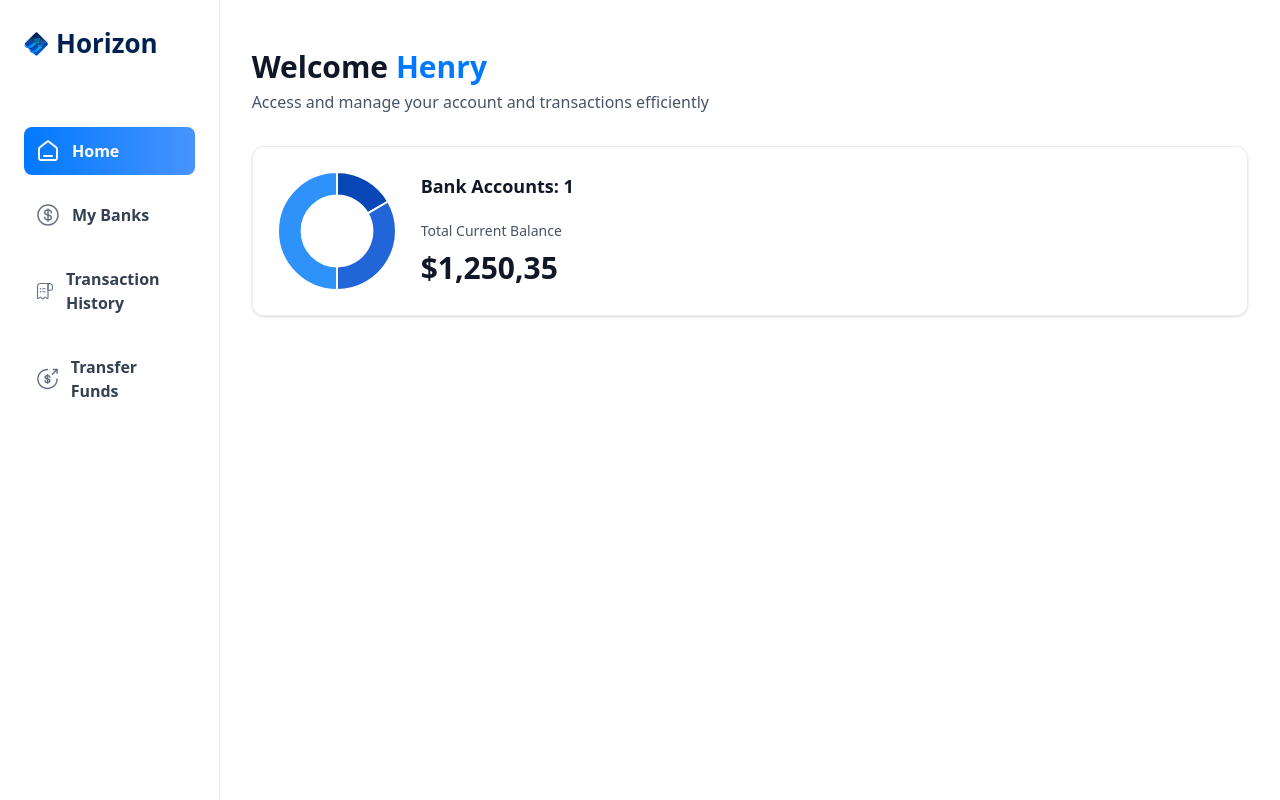
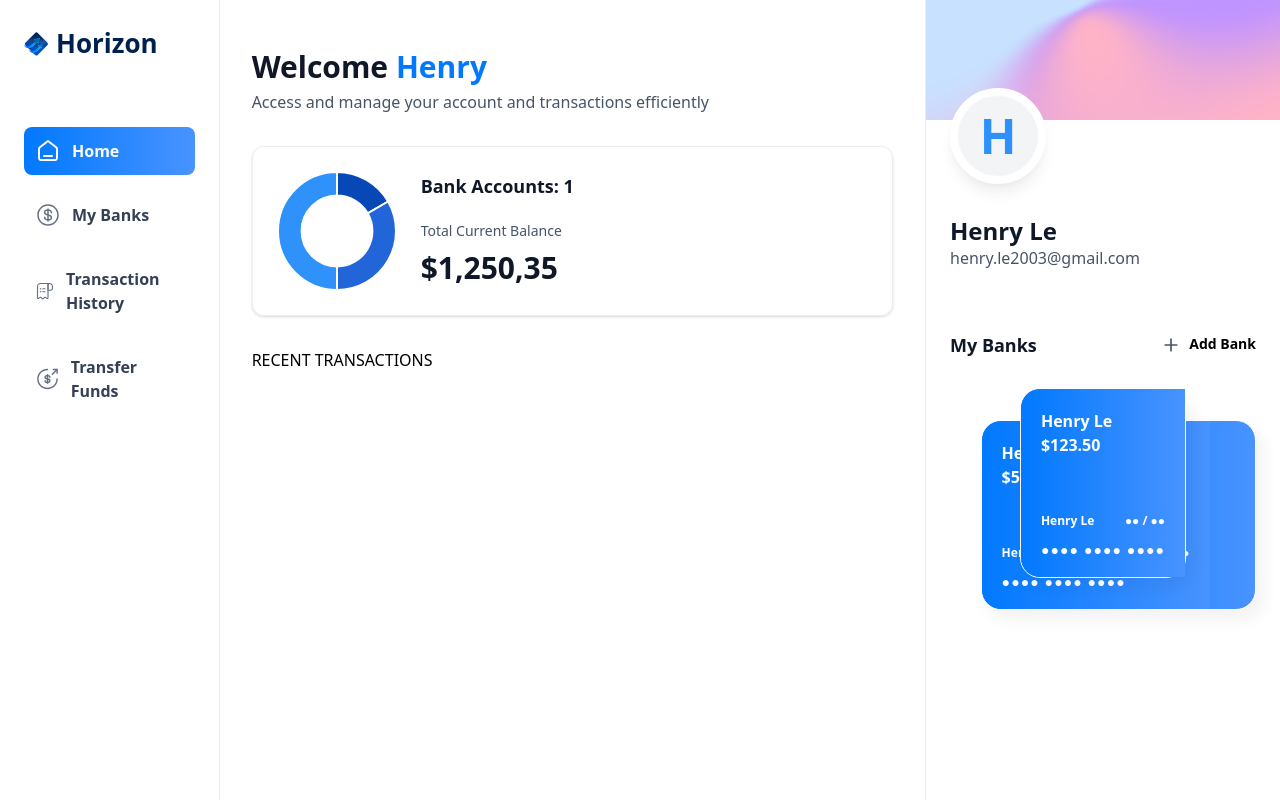
Before and after one commit to whippyy/banking-app, a Next.js app: page / in a window 1280 px wide. Built offline with nearby package versions, Linux system fonts and the light colour scheme.

Commit message:
right side bar

```diff
--- a/app/(root)/page.tsx
+++ b/app/(root)/page.tsx
@@ -1,9 +1,10 @@
 import HeaderBox from '@/components/HeaderBox'
+import RightSideBar from '@/components/RightSideBar';
 import TotalBalanceBox from '@/components/TotalBalanceBox';
 import React from 'react'
 
 const Home = () => {
-  const loggedIn = {firstName: 'Henry'};
+  const loggedIn = {firstName: 'Henry', lastName: 'Le', email: 'henry.le2003@gmail.com'};
 
   return (
     <section className='home'>
@@ -22,7 +23,15 @@
             totalCurrentBalance = {1250.35}
           />
         </header>
+
+        RECENT TRANSACTIONS
       </div>
+
+      <RightSideBar
+        user = {loggedIn}
+        transactions = {[]}
+        banks = {[{currentBalance: 123.50}, {currentBalance: 500}]}
+      />
     </section>
   )
 }
--- /dev/null
+++ b/components/BankCard.tsx
@@ -0,0 +1,41 @@
+import { formatAmount } from '@/lib/utils'
+import Link from 'next/link'
+import React from 'react'
+
+const BankCard = ({account, userName, showBalance = true} : CreditCardProps) => {
+  return (
+    <div className='flex flex-col'>
+        <Link href = '/' className='bank-card'>
+            <div className='bank-card_content'>
+                <div>
+                    <h1 className='text-16 font-semibold text-white'>
+                        {account.name || userName}
+                    </h1>
+
+                    <p className='font-ibm-plex-serif font-black text-white'>
+                        {formatAmount(account.currentBalance)}
+                    </p>
+                </div>
+
+                <article className='flex flex-col gap-2'>
+                    <div className='flex justify-between'>
+                        <h1 className='text-12 font-semibold text-white'>
+                            {userName}
+                        </h1>
+
+                        <h2 className='text-12 font-semibold text-white'>
+                            ●● / ●●
+                        </h2>
+                    </div>
+
+                    <p className="text-14 font-semibold tracking-[1.1px] text-white">
+                            ●●●● ●●●● ●●●● <span className="text-16">{account?.mask}</span>
+                        </p>
+                </article>
+            </div>
+        </Link>
+    </div>
+  )
+}
+
+export default BankCard
--- a/components/HeaderBox.tsx
+++ b/components/HeaderBox.tsx
@@ -9,6 +9,7 @@
           </span>
         )}
       </h1>
+
       <p className="header-box-subtext">{subtext}</p>
     </div>
   )
--- a/components/MobileNav.tsx
+++ b/components/MobileNav.tsx
@@ -28,6 +28,7 @@
                     className='cursor-pointer'
                 />
             </SheetTrigger>
+
             <SheetContent side = "left" className='border-none bg-white'>
                 <Link href = "/" className = "cursor-pointer flex items-center gap-1 px-4">
                     <Image
@@ -36,6 +37,7 @@
                         height = {34}
                         alt = "Horizon Logo"
                     />
+
                     <h1 className ='text-26 font-ibm-plex-serif font-bold text-black-1'>
                         Horizon
                     </h1>
@@ -49,6 +51,7 @@
                                 const isActive = pathName === item.route || pathName.startsWith('${item.route}/')
                                 return (
                                     <SheetClose asChild key = {item.route}>
+
                                     <Link
                                         href={item.route} key={item.label} className={cn('mobilenav-sheet_close w-full', {'bg-bank-gradient' : isActive})}>
                                             <Image
@@ -75,6 +78,7 @@
                         </nav>
                     </SheetClose>
 
+                    FOOTER
                 </div>
             </SheetContent>
         </Sheet>
--- /dev/null
+++ b/components/RightSideBar.tsx
@@ -0,0 +1,78 @@
+import Link from 'next/link'
+import React from 'react'
+import Image from 'next/image'
+import BankCard from './BankCard'
+
+const RightSideBar = ({user, transactions, banks} : RightSidebarProps) => {
+
+  return (
+    <aside className='right-sidebar'>
+        <section className = 'flex flex-col pb-8'>
+            <div className = 'profile-banner'/>
+
+            <div className = 'profile'>
+                <div className = 'profile-img'>
+                    <span className = 'text-5xl font-bold text-blue-500'>{user.firstName[0]}</span>
+                </div>
+
+                <div className = 'profile-details'>
+                    <h1 className = 'profile-name'>
+                        {user.firstName} {user.lastName}
+                    </h1>
+
+                    <p className = 'profile-email'>
+                        {user.email}
+                    </p>
+                </div>
+            </div>
+        </section>
+
+        <section className = 'banks'>
+            <div className = 'flex w-full justify-between'>
+                <h2 className = 'header-2'>
+                    My Banks
+                </h2>
+
+                <Link href = "/" className = 'flex gap-2'>
+                    <Image
+                        src = "/icons/plus.svg"
+                        width={20}
+                        height={20}
+                        alt='plus'
+                    />
+
+                    <h2 className='text-14 font-semibold text-grey-600'>
+                        Add Bank
+                    </h2>
+                </Link>
+            </div>
+
+            {banks?.length > 0 && (
+                <div className='relative flex flex-1 flex-col items-center justify-center gap-5'>
+                    <div className='relative z-10'>
+                        <BankCard
+                            key = {banks[0].$id}
+                            account = {banks[0]}
+                            userName = {`${user.firstName} ${user.lastName}`}
+                            showBalance = {false}
+                        />
+                    </div>
+
+                    {banks[1] && (
+                        <div className='absolute right-0 top-8 z-0 w-[90%]'>
+                            <BankCard
+                                key = {banks[1].$id}
+                                account = {banks[1]}
+                                userName = {`${user.firstName} ${user.lastName}`}
+                                showBalance = {false}
+                            />
+                        </div>
+                    )}
+                </div>
+            )}
+        </section>
+    </aside>
+  )
+}
+
+export default RightSideBar
```
